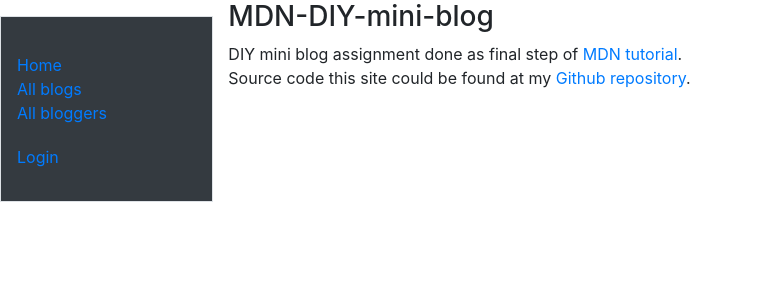
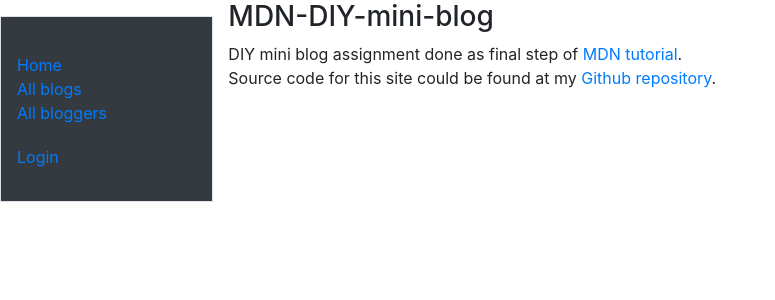
Before and after one commit to AndriiOshtuk/MDN-DIY-mini-blog, a Django app: page /blog/ in a window 1280 px wide. Shown: the top 300 px of the page, without its empty margins (0-775 px from the left). Run offline with Django 3.2, Linux system fonts and the light colour scheme; some libraries are stand-ins or nearby versions.

Commit message:
Fixed description

```diff
--- a/blog/templates/index.html
+++ b/blog/templates/index.html
@@ -4,7 +4,7 @@
     <h3>MDN-DIY-mini-blog</h3>
     <p>DIY mini blog assignment done as final step of
         <a href="https://developer.mozilla.org/en-US/docs/Learn/Server-side/Django/django_assessment_blog">MDN tutorial</a>.<br>
-        Source code this site could be found at my
+        Source code for this site could be found at my
         <a href="https://github.com/AndriiOshtuk/MDN-DIY-mini-blog">Github repository</a>.
     </p>
 {%endblock%}
```
